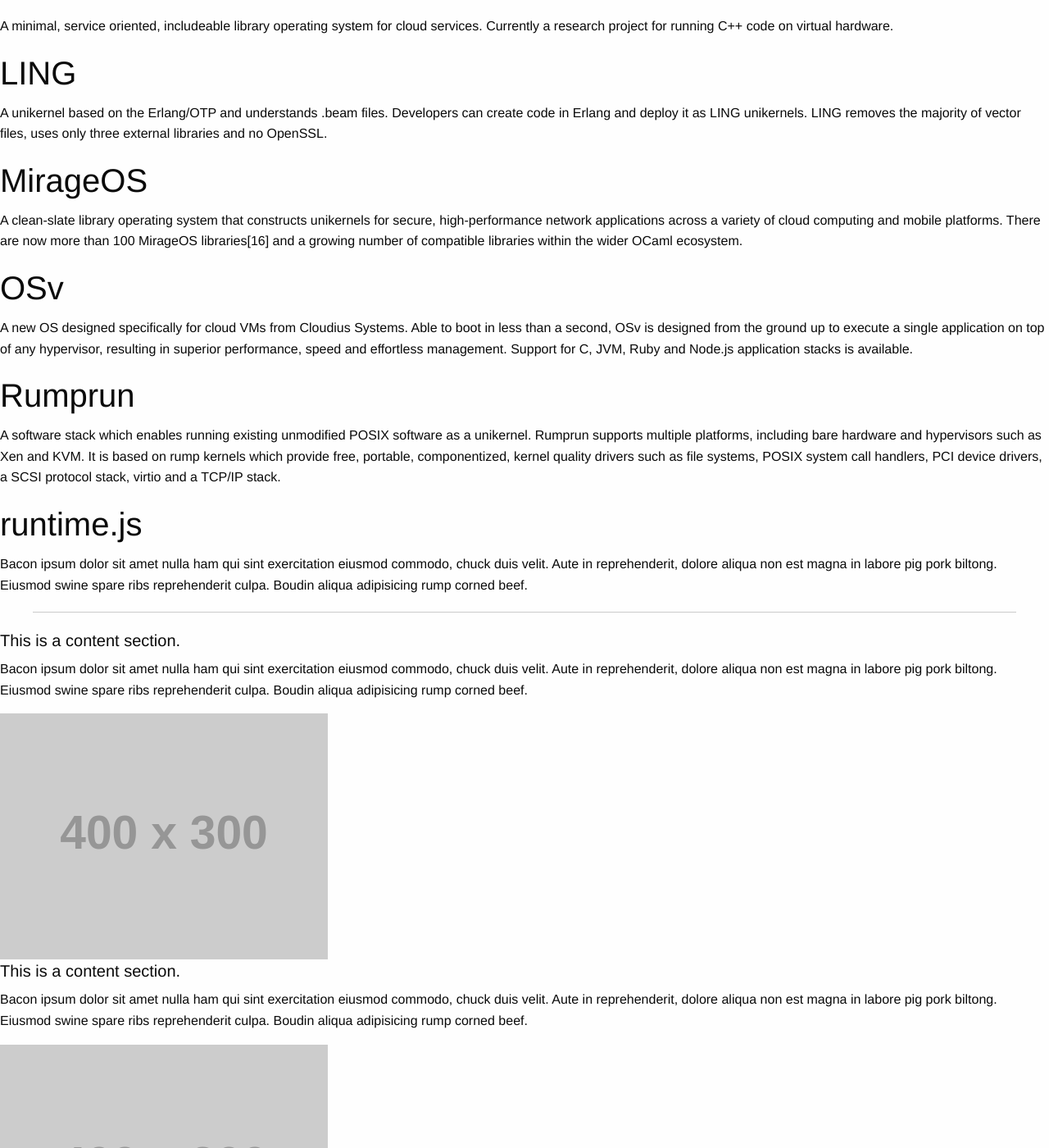
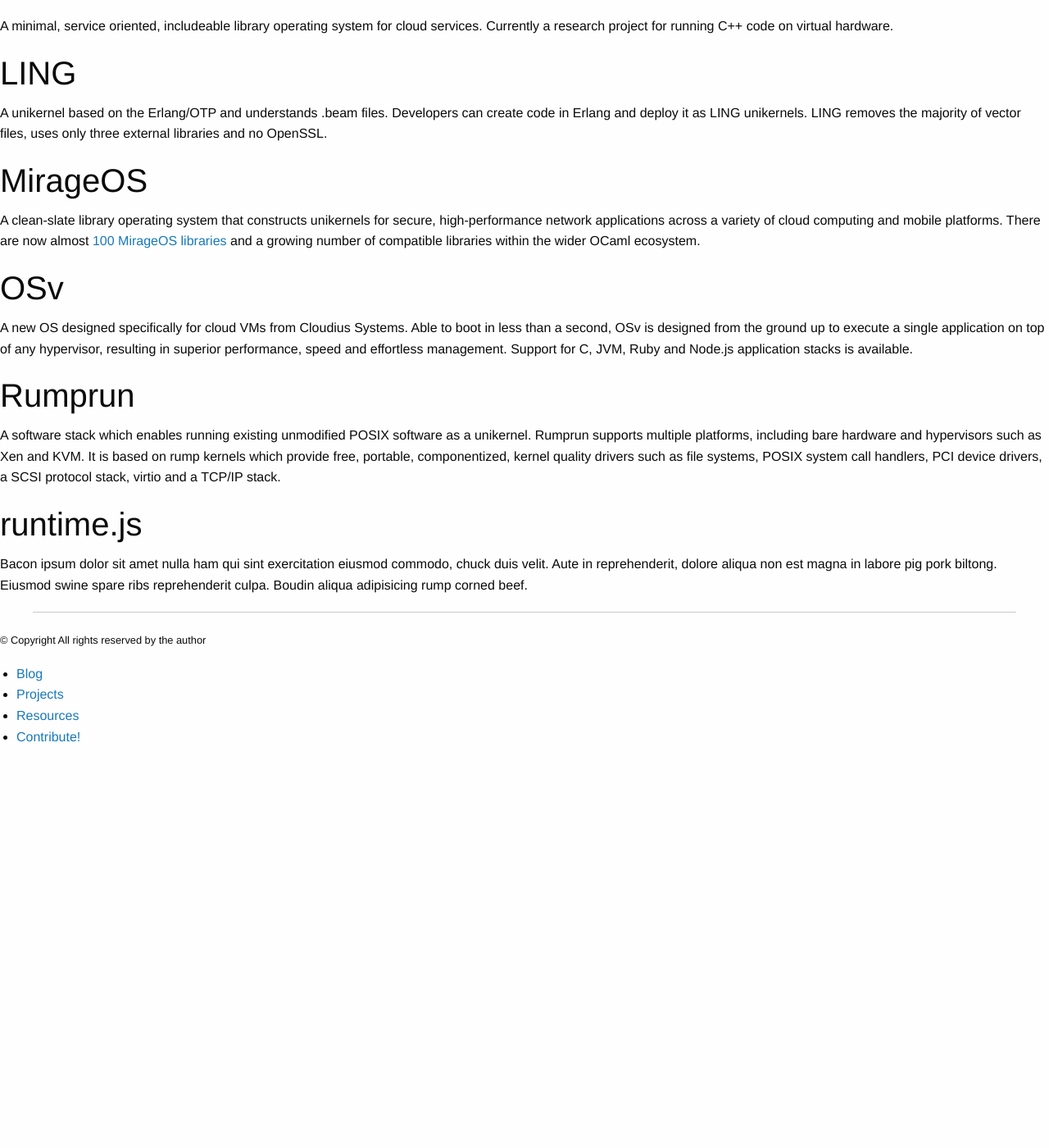
Before and after one commit to Unikernel-Systems/unikernel.org, a Jekyll site: the page built from projects/index.html, in a window 1280 px wide and 1400 px high, scrolled down 1530 px. Shown: the whole window at 82% size. Built offline with Jekyll 4.4.1, drawn with Linux system fonts in a browser that asks for light colours; nearby versions of some CDN libraries; library files that are not in the unit come from our copies; after the commit the page ends 2457 px from its top, so only the background shows below that.

Commit message:
comment out unused sections

```diff
--- a/projects/index.html
+++ b/projects/index.html
@@ -67,7 +67,7 @@
 <div class="row">
   <div class="large-6 columns">
     <h2>MirageOS</h2>
-    <p>A clean-slate library operating system that constructs unikernels for secure, high-performance network applications across a variety of cloud computing and mobile platforms. There are now more than 100 MirageOS libraries[16] and a growing number of compatible libraries within the wider OCaml ecosystem.</p>
+    <p>A clean-slate library operating system that constructs unikernels for secure, high-performance network applications across a variety of cloud computing and mobile platforms. There are now almost <a href="https://github.com/mirage/mirage-www/blob/master/TROVE">100 MirageOS libraries</a> and a growing number of compatible libraries within the wider OCaml ecosystem.</p>
   </div>
   <div class="large-6 columns">
     <h2>OSv</h2>
@@ -87,7 +87,7 @@
 </div>
 
 
-<div class="row">
+<!-- <div class="row">
   <hr>
   <div class="large-3 columns">
     <h5>This is a content section.</h5>
@@ -103,4 +103,4 @@
   <div class="large-3 columns">
     <img src="http://placehold.it/400x300&text=[img]">
   </div>
-</div>
+</div> -->
--- a/resources/index.html
+++ b/resources/index.html
@@ -145,7 +145,7 @@
 </div>
 
 
-<div class="row">
+<!-- <div class="row">
   <hr>
   <div class="large-3 columns">
     <h5>This is a content section.</h5>
@@ -161,4 +161,4 @@
   <div class="large-3 columns">
     <img src="http://placehold.it/400x300&text=[img]">
   </div>
-</div>
+</div> -->
```
